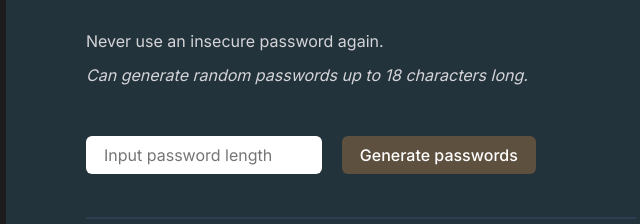
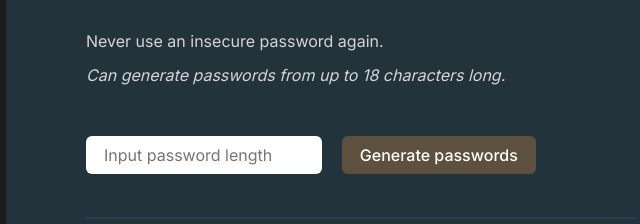
Before and after one commit to gerardnicolas/random-password-generator, a plain HTML site: page index.html in a window 1280 px wide. Shown: the part 217-441 px from the top of the page, 279-919 px from the left. Drawn offline with nearby package versions, Linux system fonts and the light colour scheme.

Commit message:
Update index.html

```diff
--- a/index.html
+++ b/index.html
@@ -2,7 +2,7 @@
 <html>
 
 <head><link rel="stylesheet" href="https://cdnjs.cloudflare.com/ajax/libs/normalize/8.0.1/normalize.css">
-	<title></title>
+	<title>Random Password Generator</title>
 	<link rel="stylesheet" href="index.css">
 	<link rel="preconnect" href="https://fonts.googleapis.com">
 	<link rel="preconnect" href="https://fonts.gstatic.com" crossorigin>
@@ -16,7 +16,7 @@
 			<span id="ranpass">random password</span>
 		</h1>
 		<p id="p-desc">Never use an insecure password again.</p>
-		<p id="p-rule"><i>Can generate random passwords up to 18 characters long.</i></p>
+		<p id="p-rule"><i>Can generate passwords from up to 18 characters long.</i></p>
 		<input type="number" id="inputlength-el" placeholder="Input password length"></input>
 		<button id="gen-pass" onclick="generateRandomPasswords()">Generate passwords</button>
 		<hr id="the-line">
```
